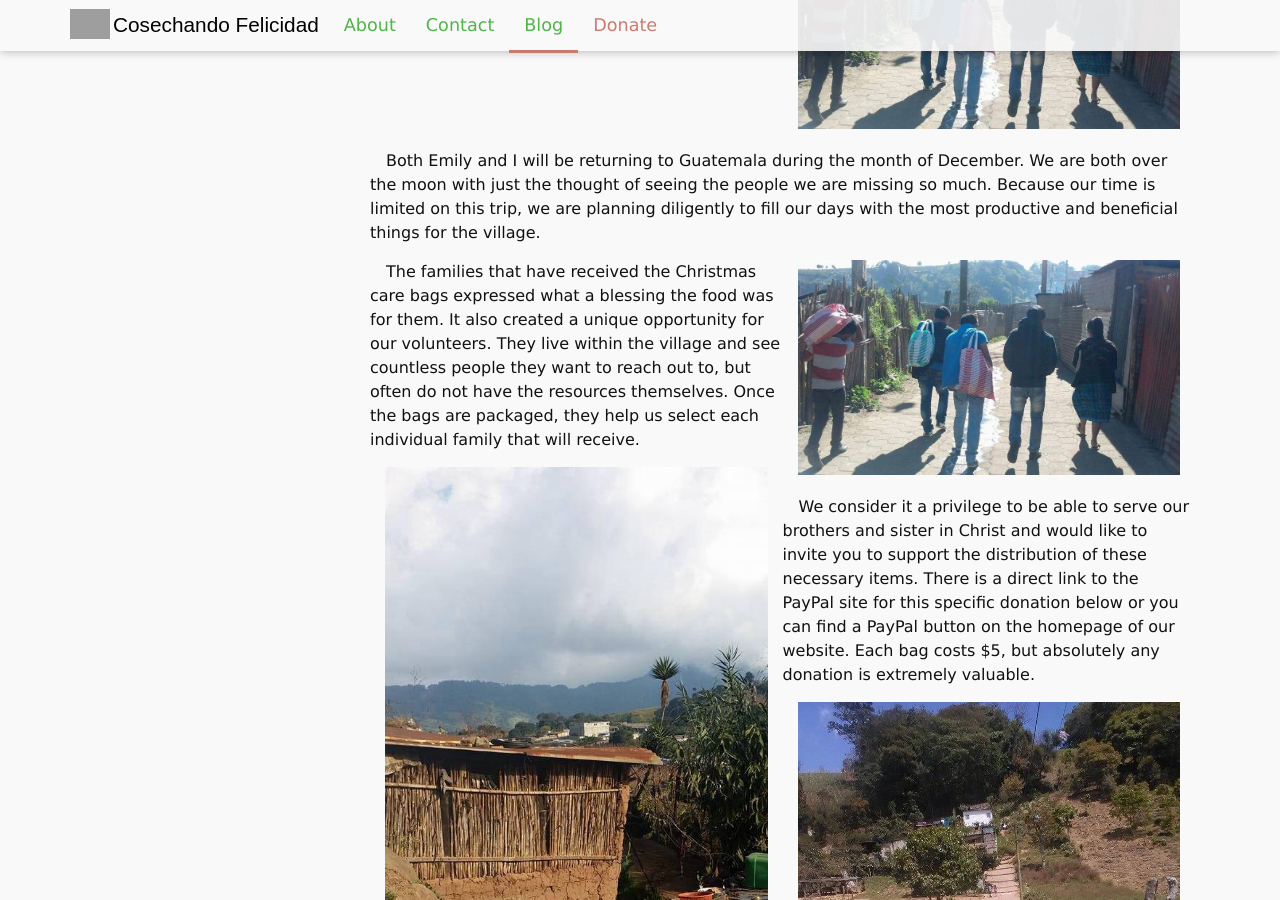
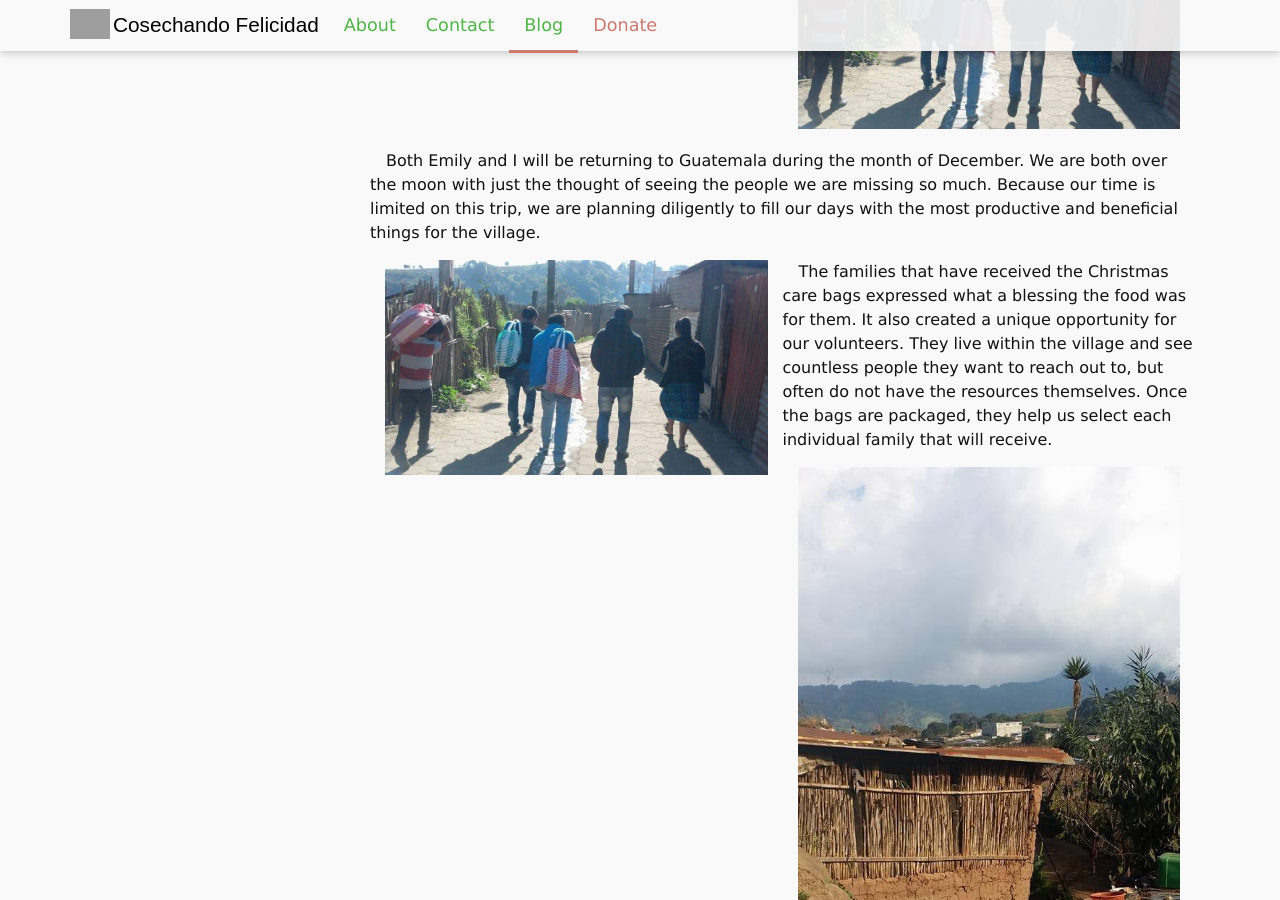
Before and after one commit to harvestinghappiness/harvestinghappiness.github.io, a Jekyll site: the page built from _posts/2016-11-21-The-Giving-Season.md, in a window 1280 px wide and 900 px high, scrolled down 1794 px. Built offline with Jekyll 4.4.1, drawn with Linux system fonts in a browser that asks for light colours; comment, search, counter and statistics services are not loaded.

Commit message:
Update 2016-11-21-The-Giving-Season.md

```diff
--- a/_posts/2016-11-21-The-Giving-Season.md
+++ b/_posts/2016-11-21-The-Giving-Season.md
@@ -14,7 +14,7 @@
 
 Christmas Eve and New Year’s Day are some of the few days that the majority of the village does not go to work. The streets are overflowing with crowds watching the processions and people gather in the market to buy and sell pine needles. The village seems to come to life with colors, smells and the sounds of families spending time together.
 
-{% include figure.html src="blog-11-21-16/Nov16pic2.jpg" size="half" side="right" %}
+{% include figure.html src="blog-11-21-16/Nov16pic2.jpg" size="half" %}
 
 There is also another aspect of Christmas in Guatemala that I was not aware of my first year. Something that affects many the families we serve. Prices skyrocket between the second week of December until after the New year has started. Specifically produce and commonly used cooking ingredients. Items such as tomatoes, onions and peppers can up to triple in cost. The rate of crime during the holidays also rises significantly. Unfortunately, those who are already experiencing financial difficultly often fall victim to theft.
 
@@ -22,7 +22,7 @@
 
 It breaks our hearts that a time that is meant to be joyous can be filled with such hardship. At the same time, we feel honored to know the village and the people well enough to be able to anticipate their specific needs.
 
-{% include figure.html src="blog-11-21-16/Nov16pic4.jpg" side="right" size="half" %}
+{% include figure.html src="blog-11-21-16/Nov16pic4.jpg" size="half" %}
 
 Last year, only a few weeks before Christmas we saw what was happening and reached out to our supporters in the US. We quickly began to assemble bags that contained all the essentials for cooking, along with fresh produce. We were able to distribute over forty bags to families in great need. The families that received the groceries were so thankful for the donation and for the personal visit to their home. While the prices this time of year are many times what they usually are, we can still provide a generous bag of groceries for $5 for an entire family. What a humbling fact.
 
@@ -30,7 +30,7 @@
 
 Both Emily and I will be returning to Guatemala during the month of December. We are both over the moon with just the thought of seeing the people we are missing so much. Because our time is limited on this trip, we are planning diligently to fill our days with the most productive and beneficial things for the village.
 
-{% include figure.html src="blog-11-21-16/Nov16pic5.jpg" size="half" side="right" %}
+{% include figure.html src="blog-11-21-16/Nov16pic5.jpg" size="half" %}
 
 The families that have received the Christmas care bags expressed what a blessing the food was for them. It also created a unique opportunity for our volunteers. They live within the village and see countless people they want to reach out to, but often do not have the resources themselves. Once the bags are packaged, they help us select each individual family that will receive.
 
@@ -38,7 +38,7 @@
 
 We consider it a privilege to be able to serve our brothers and sister in Christ and would like to invite you to support the distribution of these necessary items. There is a direct link to the PayPal site for this specific donation below or you can find a PayPal button on the homepage of our website. Each bag costs $5, but absolutely any donation is extremely valuable.
 
-{% include figure.html src="blog-11-21-16/Nov16pic7.jpg" size="half" side="right" %}
+{% include figure.html src="blog-11-21-16/Nov16pic7.jpg" size="half" %}
 
 As we enter the holiday season may we take a moment to appreciate we have and use it to make a difference in our local and global community.
 
```
